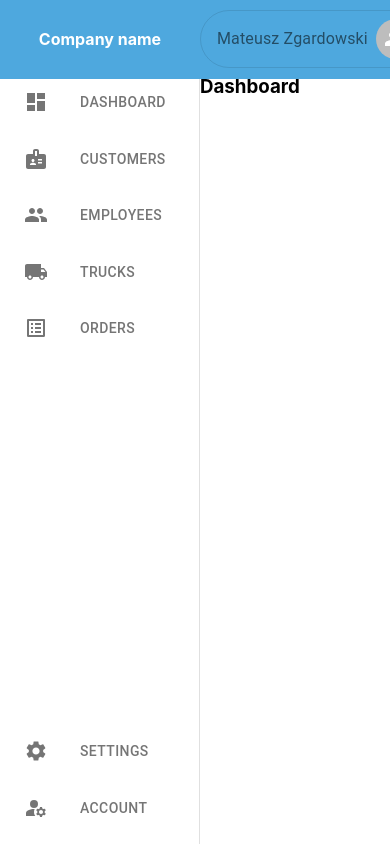
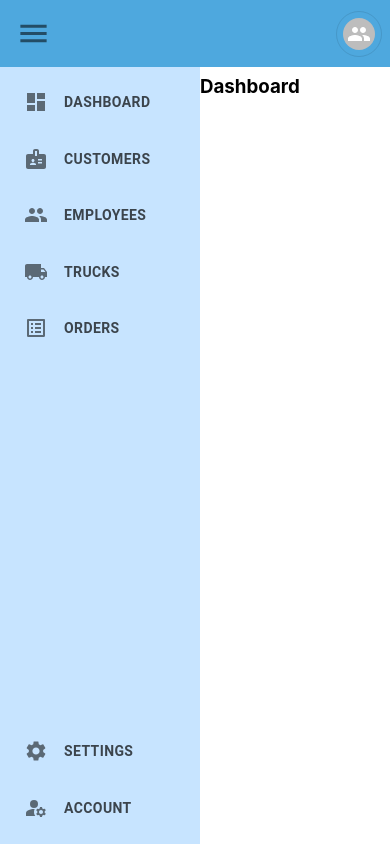
Before and after one commit to mzgardowski/transport-app, a React (Create React App) app: page / in a window 390 px wide. Built offline with nearby package versions, Linux system fonts and the light colour scheme.

Commit message:
Responsive header

```diff
--- a/public/index.html
+++ b/public/index.html
@@ -4,7 +4,7 @@
     <meta charset="utf-8" />
     <link rel="icon" href="%PUBLIC_URL%/favicon.ico" />
     <meta name="viewport" content="width=device-width, initial-scale=1" />
-    <meta name="theme-color" content="#000000" />
+    <meta name="theme-color" content="#4EA8DE" />
     <meta
       name="description"
       content="Web site created using create-react-app"
--- a/src/Layout/SideNavigation.tsx
+++ b/src/Layout/SideNavigation.tsx
@@ -9,6 +9,7 @@ import {
   ManageAccounts,
   ListAlt,
 } from "@mui/icons-material";
+import GlobalColors from "src/styles/GlobalColors";
 import LinkListItem from "../components/LinkListItem";
 
 const SideNavigation = () => {
@@ -20,11 +21,14 @@ const SideNavigation = () => {
         minWidth: "200px",
         maxWidth: "250px",
         flexShrink: 0,
+
         [`& .MuiDrawer-paper`]: {
+          border: "none",
           width: "20vw",
           minWidth: "200px",
           maxWidth: "250px",
           boxSizing: "border-box",
+          backgroundColor: GlobalColors.backgroundColor.secondary,
         },
       }}
     >
--- a/src/components/HeaderUserInfo.tsx
+++ b/src/components/HeaderUserInfo.tsx
@@ -31,7 +31,7 @@ const HeaderUserInfo = () => {
         display: "flex",
         flexDirection: "row",
         alignItems: "center",
-        justifyContent: "space-around",
+        justifyContent: "flex-end",
         width: "250px",
       }}
     >
@@ -45,6 +45,7 @@ const HeaderUserInfo = () => {
         <IconButton
           onClick={handleClick}
           sx={{
+            padding: "6px",
             borderRadius: 8,
             border: "1px solid rgba(0,0,0, 0.10)",
             "&:hover": {
@@ -52,10 +53,16 @@ const HeaderUserInfo = () => {
             },
           }}
         >
-          <Typography px={1} variant="body1">
+          <Typography
+            px={1}
+            variant="body1"
+            sx={{
+              display: { xs: "none", sm: "block" },
+            }}
+          >
             Mateusz Zgardowski
           </Typography>
-          <Avatar>
+          <Avatar sx={{ width: 32, height: 32 }}>
             <People />
           </Avatar>
         </IconButton>
@@ -72,18 +79,18 @@ const HeaderUserInfo = () => {
               filter: "drop-shadow(0px 6px 8px rgba(0,0,0,0.32))",
               width: 250,
               mt: 1.5,
-              "&:before": {
-                content: '""',
-                display: "block",
-                position: "absolute",
-                top: 0,
-                right: 22,
-                width: 10,
-                height: 10,
-                bgcolor: "background.paper",
-                transform: "translateY(-50%) rotate(45deg)",
-                zIndex: 0,
-              },
+              //   "&:before": {
+              //     content: '""',
+              //     display: "block",
+              //     position: "absolute",
+              //     top: 0,
+              //     right: 22,
+              //     width: 10,
+              //     height: 10,
+              //     bgcolor: "background.paper",
+              //     transform: "translateY(-50%) rotate(45deg)",
+              //     zIndex: 0,
+              //   },
             },
           }}
           transformOrigin={{ horizontal: "right", vertical: "top" }}
--- a/src/components/LinkListItem.tsx
+++ b/src/components/LinkListItem.tsx
@@ -25,7 +25,7 @@ const LinkListItem: FC<LinkListItemInterface> = ({ icon, link, textLink }) => {
         <ListItemButton
           sx={{
             borderRadius: 6,
-            color: "rgba(0, 0, 0, 0.54)",
+            color: "rgba(0, 0, 0, 0.70)",
             textDecoration: "none",
             "&:hover": {
               color: GlobalColors.colors.white,
@@ -36,8 +36,10 @@ const LinkListItem: FC<LinkListItemInterface> = ({ icon, link, textLink }) => {
             },
           }}
         >
-          {icon && <ListItemIcon>{icon}</ListItemIcon>}
-          <Typography variant="button">{textLink}</Typography>
+          {icon && <ListItemIcon sx={{ marginRight: -2 }}>{icon}</ListItemIcon>}
+          <Typography variant="button" fontWeight="bold">
+            {textLink}
+          </Typography>
         </ListItemButton>
       </Link>
     </ListItem>
--- a/src/components/LogoContainer.tsx
+++ b/src/components/LogoContainer.tsx
@@ -1,5 +1,6 @@
 import React from "react";
-import { Box } from "@mui/material";
+import { Box, IconButton, Typography } from "@mui/material";
+import { Menu } from "@mui/icons-material";
 
 const LogoContainer = () => {
   return (
@@ -8,11 +9,24 @@ const LogoContainer = () => {
         width: "20vw",
         minWidth: "200px",
         maxWidth: "250px",
-        textAlign: "center",
+        textAlign: { xs: "start", sm: "center" },
+        justifyContent: "center",
+        alignItems: "center",
         margin: 0,
+        "& p": {
+          color: "black",
+          textAlign: "center",
+        },
       }}
     >
-      <h4>Company name </h4>
+      <IconButton
+        sx={{ display: { sm: "none" }, padding: "8px", marginLeft: 1 }}
+      >
+        <Menu fontSize="large" />
+      </IconButton>
+      <Typography variant="button" sx={{ display: { xs: "none", sm: "flex" } }}>
+        Company name
+      </Typography>
     </Box>
   );
 };
--- a/src/styles/GlobalColors.ts
+++ b/src/styles/GlobalColors.ts
@@ -6,7 +6,7 @@ const GlobalColors = {
   },
   backgroundColor: {
     primary: "#4EA8DE",
-    secondary: "#80FFDB",
+    secondary: "#C7E4FF",
   },
   link: {
     background: "#4EA8DE",
```
